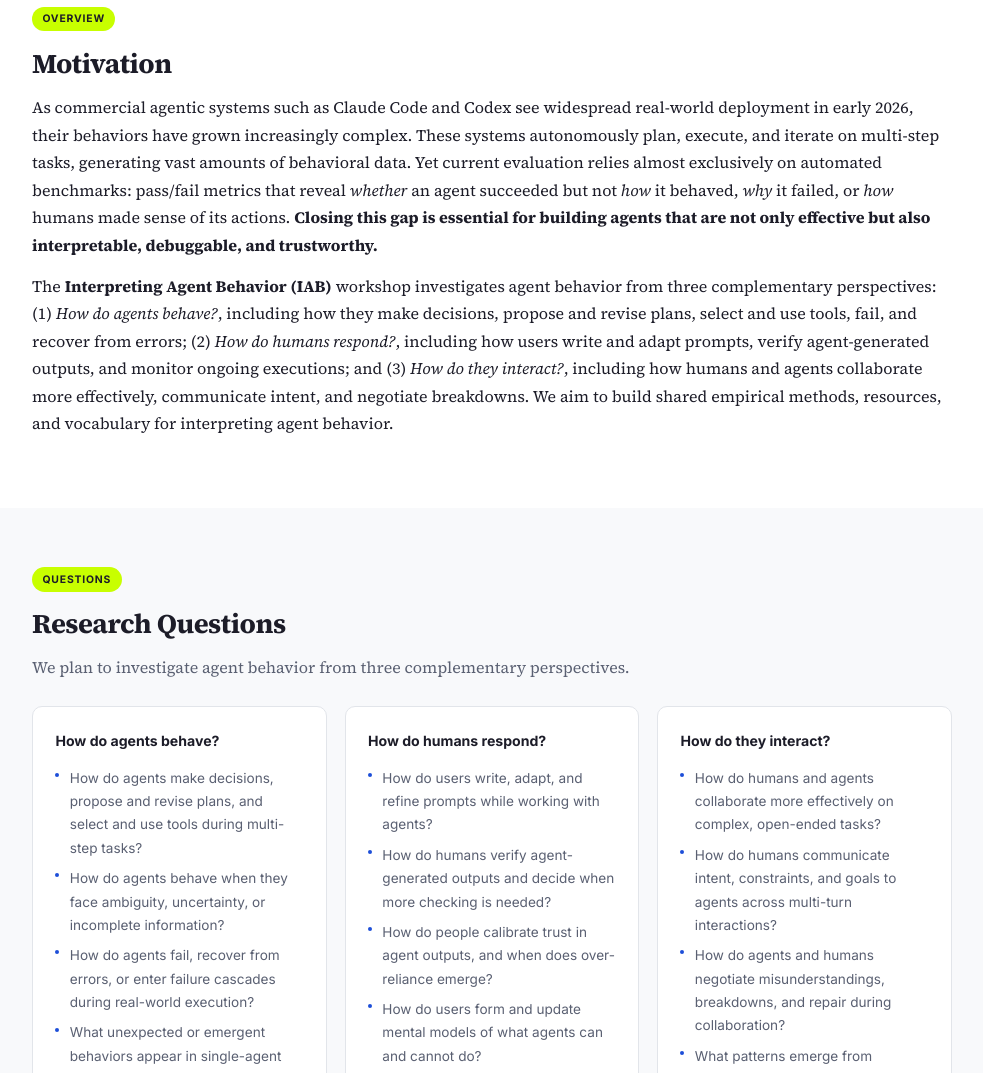
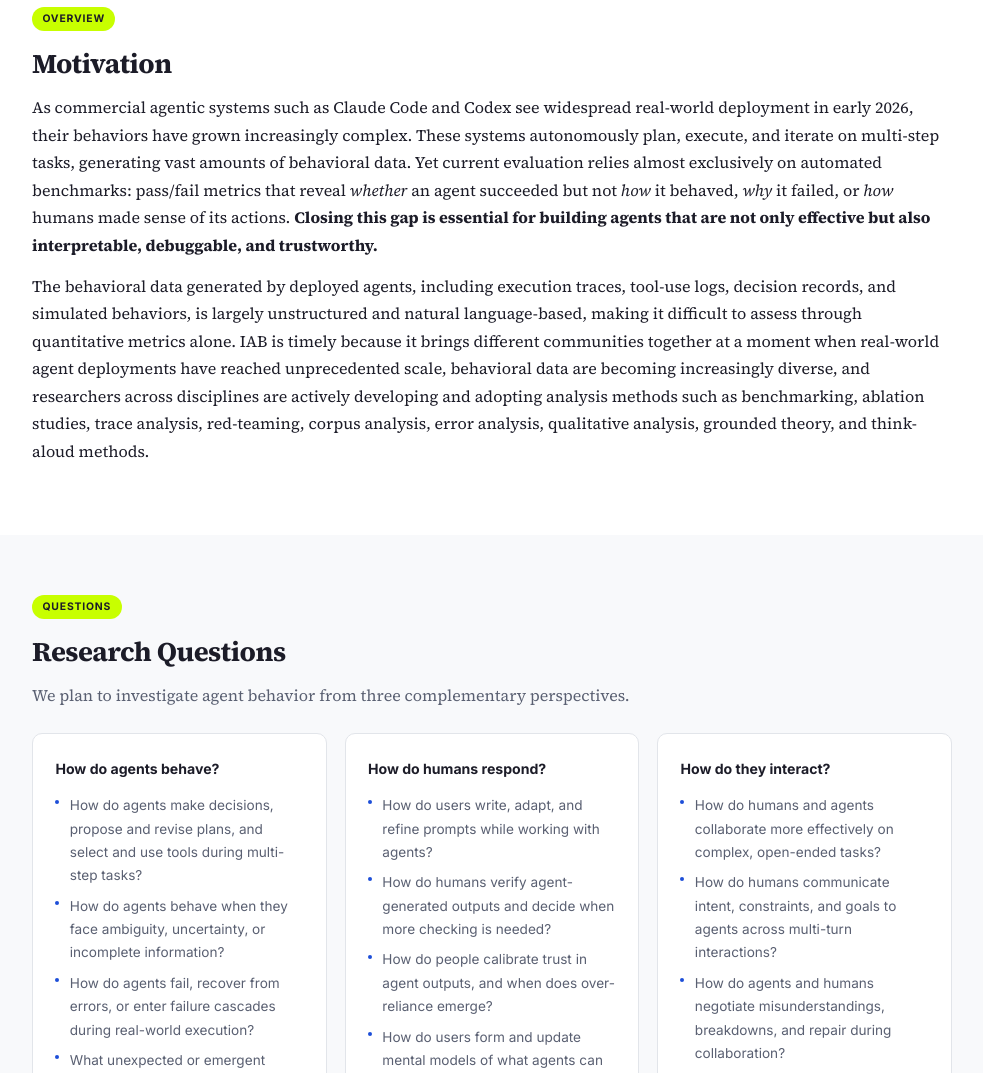
Before and after one commit to gaojie058/iab-workshop-proposal, a plain HTML site: page index.html in a window 1280 px wide. Shown: the part 963-2036 px from the top of the page, without its empty margins (148-1131 px from the left). Drawn offline with Linux system fonts and the light colour scheme.

Commit message:
update: motivation section = scope intro + importance/timeliness only

```diff
--- a/index.html
+++ b/index.html
@@ -320,7 +320,7 @@
         As commercial agentic systems such as Claude Code and Codex see widespread real-world deployment in early 2026, their behaviors have grown increasingly complex. These systems autonomously plan, execute, and iterate on multi-step tasks, generating vast amounts of behavioral data. Yet current evaluation relies almost exclusively on automated benchmarks: pass/fail metrics that reveal <em>whether</em> an agent succeeded but not <em>how</em> it behaved, <em>why</em> it failed, or <em>how</em> humans made sense of its actions. <strong>Closing this gap is essential for building agents that are not only effective but also interpretable, debuggable, and trustworthy.</strong>
       </p>
       <p>
-        The <strong>Interpreting Agent Behavior (IAB)</strong> workshop investigates agent behavior from three complementary perspectives: (1) <em>How do agents behave?</em>, including how they make decisions, propose and revise plans, select and use tools, fail, and recover from errors; (2) <em>How do humans respond?</em>, including how users write and adapt prompts, verify agent-generated outputs, and monitor ongoing executions; and (3) <em>How do they interact?</em>, including how humans and agents collaborate more effectively, communicate intent, and negotiate breakdowns. We aim to build shared empirical methods, resources, and vocabulary for interpreting agent behavior.
+        The behavioral data generated by deployed agents, including execution traces, tool-use logs, decision records, and simulated behaviors, is largely unstructured and natural language-based, making it difficult to assess through quantitative metrics alone. IAB is timely because it brings different communities together at a moment when real-world agent deployments have reached unprecedented scale, behavioral data are becoming increasingly diverse, and researchers across disciplines are actively developing and adopting analysis methods such as benchmarking, ablation studies, trace analysis, red-teaming, corpus analysis, error analysis, qualitative analysis, grounded theory, and think-aloud methods.
       </p>
     </div>
   </div>
```
